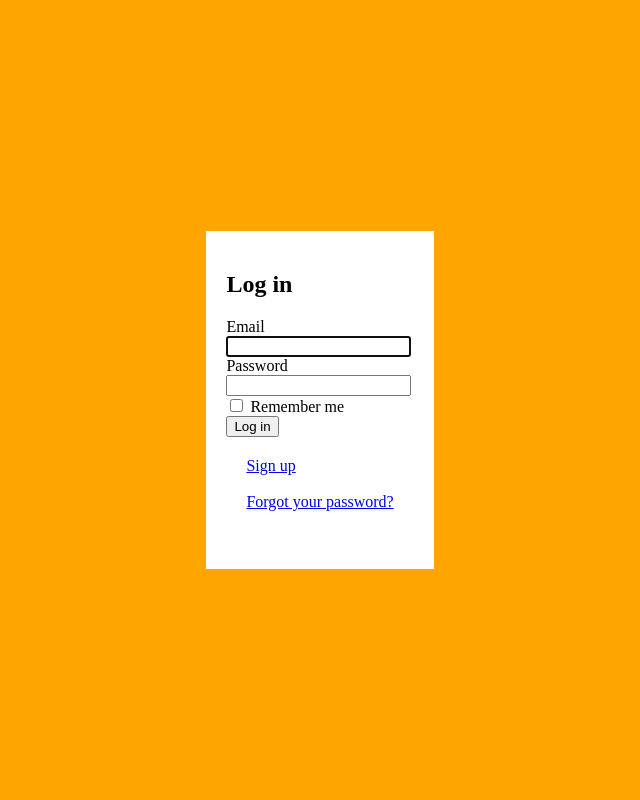
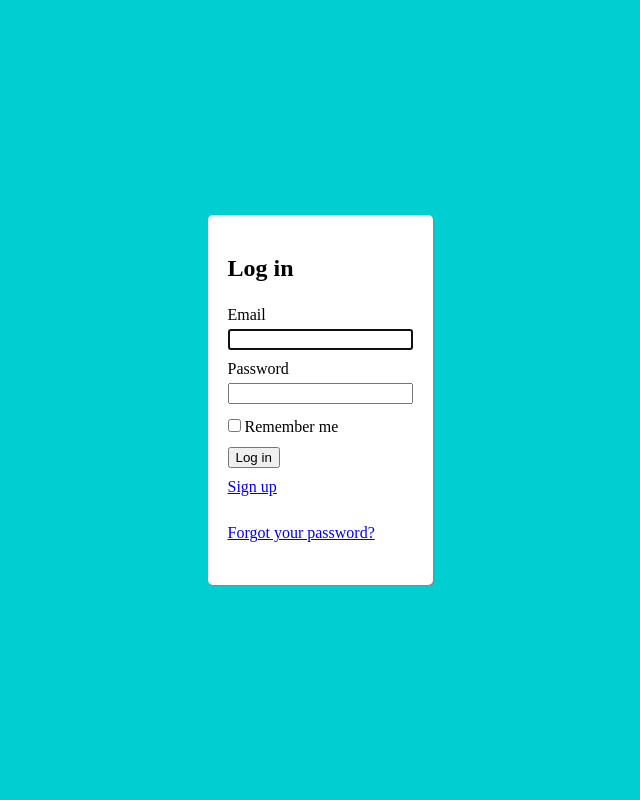
Before and after one commit to Nmuta/app_one_backend, a Rails app: page /users in a window 1280 px wide. Shown: the whole page, without its empty margins (320-960 px from the left). Run offline with Rails 7, Linux system fonts and the light colour scheme; style sheets or scripts are compiled from the project's sources; some libraries are stand-ins or nearby versions.

Commit message:
adding styles for login

```diff
--- a/app/assets/stylesheets/style.scss
+++ b/app/assets/stylesheets/style.scss
@@ -1,5 +1,5 @@
 body{
-  background-color: orange;
+  background-color: darkturquoise;
   margin: 0;
   padding: 0;
   width: 100vw;
@@ -16,6 +16,7 @@ body{
    display: flex;
   justify-content: center;
   align-items: center;
+  flex-direction: column;
 
   .login_box{
     padding: 20px;
@@ -23,8 +24,13 @@ body{
     flex-direction: column;
     align-items: flex-start;
     justify-content: center;
-    box-shadow: #888888;
+    box-shadow: 1px 1px 1px #888;
     background-color: white;
+    border-radius: 5px;
 
   }
 }
+
+.field, label, input, a{
+  margin: 5px 0px;
+}
--- a/app/views/devise/shared/_links.html.erb
+++ b/app/views/devise/shared/_links.html.erb
@@ -1,4 +1,3 @@
-<div class="login_box">
 
 <%- if controller_name != 'sessions' %>
   <%= link_to "Log in", new_session_path(resource_name) %><br />
@@ -25,5 +24,3 @@
     <%= link_to "Sign in with #{OmniAuth::Utils.camelize(provider)}", omniauth_authorize_path(resource_name, provider), method: :post %><br />
   <% end %>
 <% end %>
-
-</div>
```
